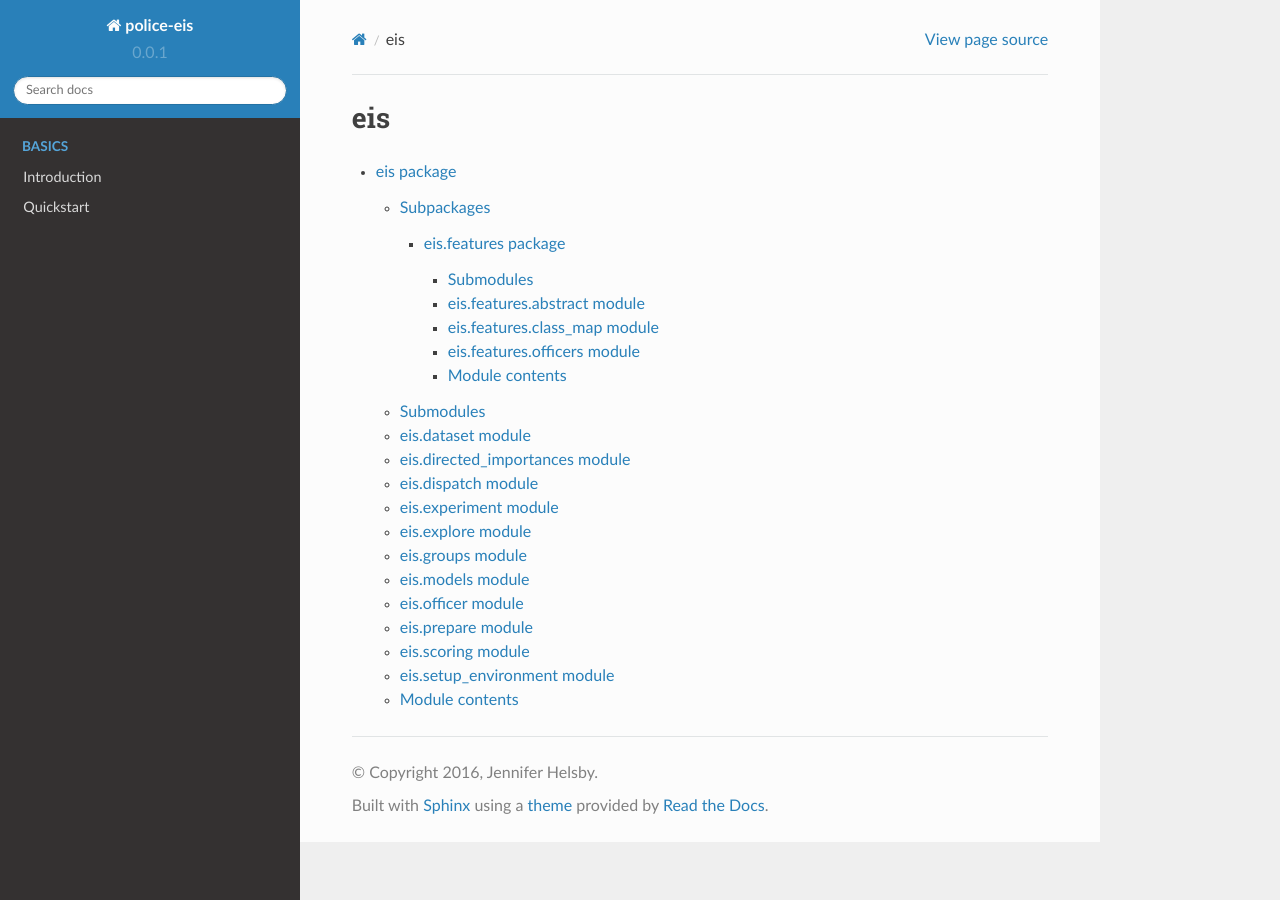
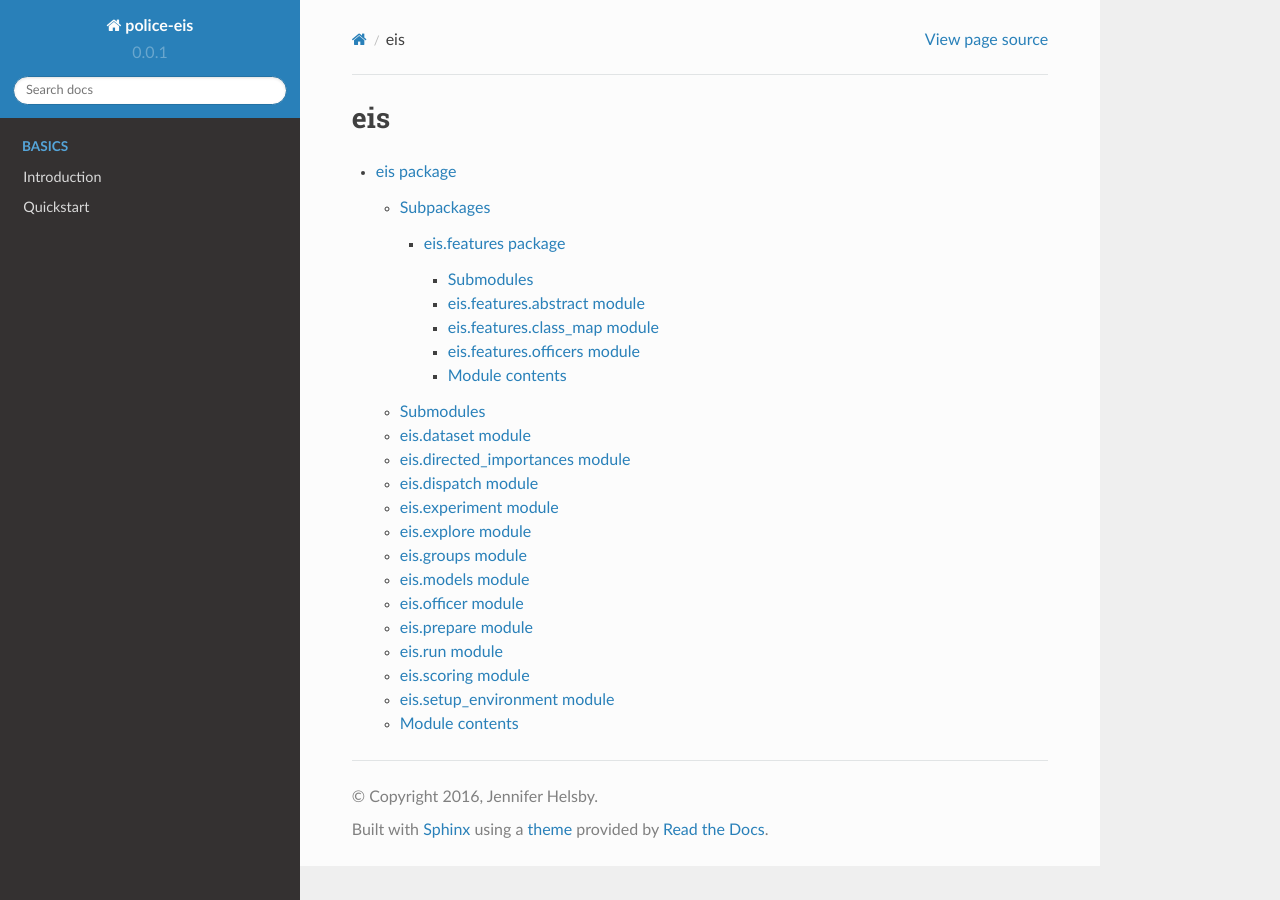
Before and after one commit to dssg/police-eis, a Sphinx documentation site: the page built from docs/modules.rst, in a window 1280 px wide. Built offline with Sphinx 7.4.7 and the Read the Docs theme 2.0.0, drawn with Linux system fonts in a browser that asks for light colours.

```diff
--- a/docs/eis.rst
+++ b/docs/eis.rst
@@ -83,6 +83,14 @@ eis.prepare module
     :undoc-members:
     :show-inheritance:
 
+eis.run module
+--------------
+
+.. automodule:: eis.run
+    :members:
+    :undoc-members:
+    :show-inheritance:
+
 eis.scoring module
 ------------------
 
```
